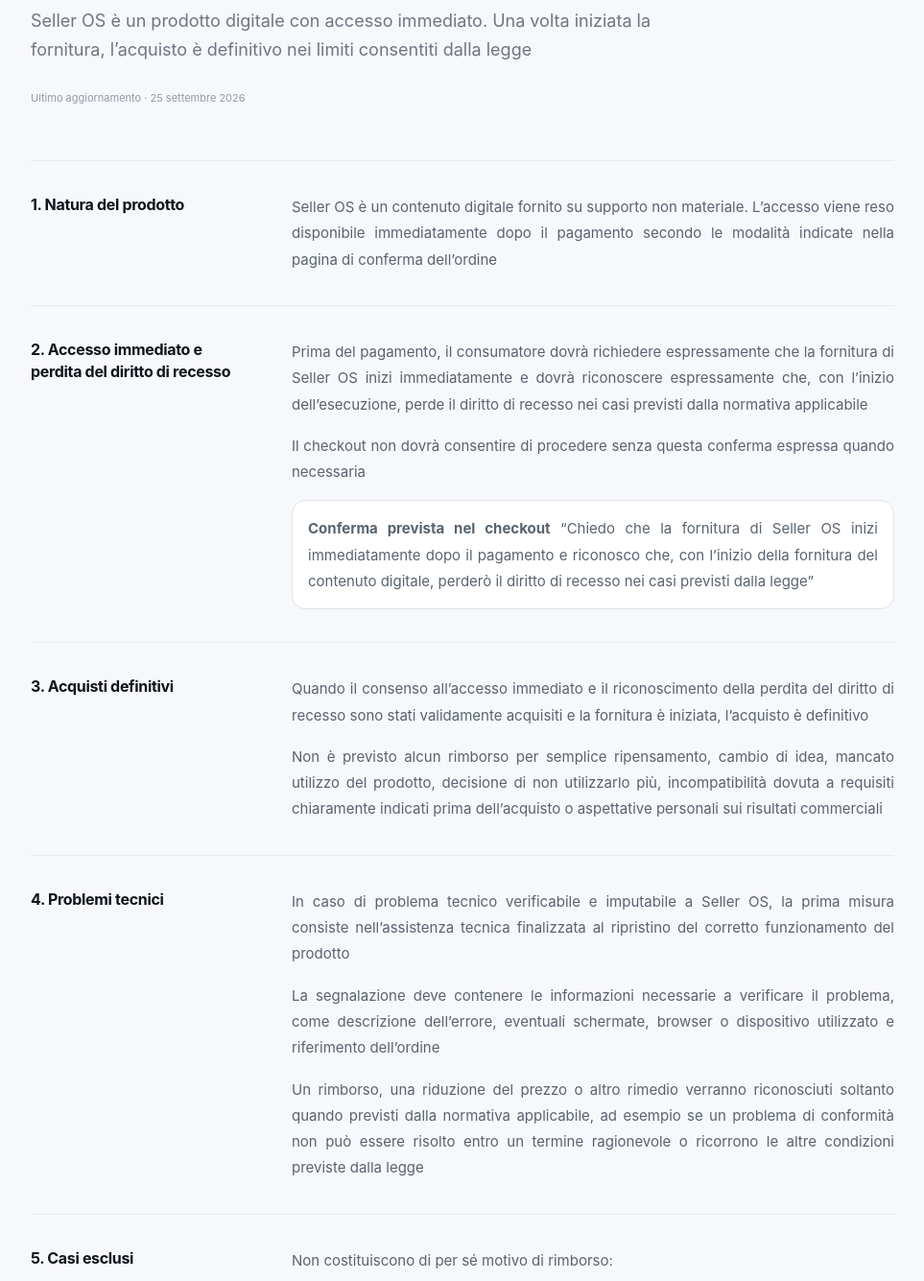
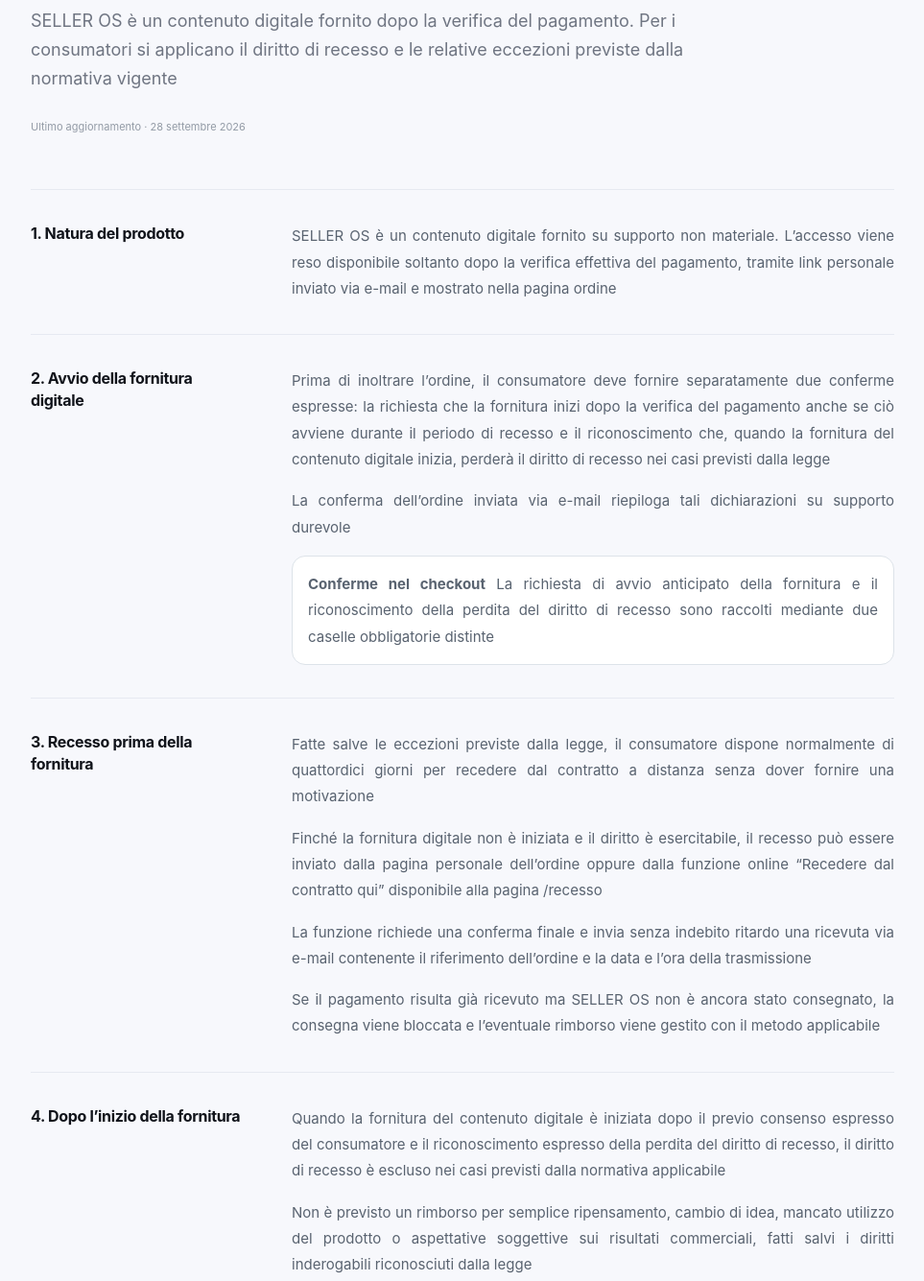
Before and after one commit to maffeuomosky-rgb/seller-os-site, a website: page rimborsi.html in a window 1280 px wide. Shown: the part 280-1615 px from the top of the page at 96% size, without its empty margins (158-1121 px from the left). Drawn offline with Linux system fonts and the light colour scheme.

Commit message:
legal: align refund policy with B2C withdrawal workflow

```diff
--- a/rimborsi.html
+++ b/rimborsi.html
@@ -6,7 +6,7 @@
 <meta name="theme-color" content="#F7F8FC">
 <meta name="robots" content="index,follow">
 <title>Politica rimborsi — Seller OS</title>
-<meta name="description" content="Seller OS è un prodotto digitale con accesso immediato. Una volta iniziata la fornitura, l’acquisto è definitivo nei limiti consentiti dalla legge">
+<meta name="description" content="Politica di recesso e rimborsi per SELLER OS 1.1, contenuto digitale fornito dopo la verifica del pagamento">
 <style>
 :root{
   --bg:#F7F8FC;--surface:#fff;--text:#10131A;--muted:#6F7582;
@@ -55,34 +55,44 @@
 <main>
 <div class="kicker">SELLER OS</div>
 <h1>Politica rimborsi</h1>
-<p class="lead">Seller OS è un prodotto digitale con accesso immediato. Una volta iniziata la fornitura, l’acquisto è definitivo nei limiti consentiti dalla legge</p>
-<div class="meta">Ultimo aggiornamento · 25 settembre 2026</div>
+<p class="lead">SELLER OS è un contenuto digitale fornito dopo la verifica del pagamento. Per i consumatori si applicano il diritto di recesso e le relative eccezioni previste dalla normativa vigente</p>
+<div class="meta">Ultimo aggiornamento · 28 settembre 2026</div>
 <div class="legal-content"><section class="legal-section">
           <h2>1. Natura del prodotto</h2>
           <div class="legal-copy">
-            <p>Seller OS è un contenuto digitale fornito su supporto non materiale. L’accesso viene reso disponibile immediatamente dopo il pagamento secondo le modalità indicate nella pagina di conferma dell’ordine</p>
+            <p>SELLER OS è un contenuto digitale fornito su supporto non materiale. L’accesso viene reso disponibile soltanto dopo la verifica effettiva del pagamento, tramite link personale inviato via e-mail e mostrato nella pagina ordine</p>
           </div>
         </section>
 
         <section class="legal-section">
-          <h2>2. Accesso immediato e perdita del diritto di recesso</h2>
+          <h2>2. Avvio della fornitura digitale</h2>
           <div class="legal-copy">
-            <p>Prima del pagamento, il consumatore dovrà richiedere espressamente che la fornitura di Seller OS inizi immediatamente e dovrà riconoscere espressamente che, con l’inizio dell’esecuzione, perde il diritto di recesso nei casi previsti dalla normativa applicabile</p>
-            <p>Il checkout non dovrà consentire di procedere senza questa conferma espressa quando necessaria</p>
-            <p class="legal-note"><strong>Conferma prevista nel checkout</strong> “Chiedo che la fornitura di Seller OS inizi immediatamente dopo il pagamento e riconosco che, con l’inizio della fornitura del contenuto digitale, perderò il diritto di recesso nei casi previsti dalla legge”</p>
+            <p>Prima di inoltrare l’ordine, il consumatore deve fornire separatamente due conferme espresse: la richiesta che la fornitura inizi dopo la verifica del pagamento anche se ciò avviene durante il periodo di recesso e il riconoscimento che, quando la fornitura del contenuto digitale inizia, perderà il diritto di recesso nei casi previsti dalla legge</p>
+            <p>La conferma dell’ordine inviata via e-mail riepiloga tali dichiarazioni su supporto durevole</p>
+            <p class="legal-note"><strong>Conferme nel checkout</strong> La richiesta di avvio anticipato della fornitura e il riconoscimento della perdita del diritto di recesso sono raccolti mediante due caselle obbligatorie distinte</p>
           </div>
         </section>
 
         <section class="legal-section">
-          <h2>3. Acquisti definitivi</h2>
+          <h2>3. Recesso prima della fornitura</h2>
           <div class="legal-copy">
-            <p>Quando il consenso all’accesso immediato e il riconoscimento della perdita del diritto di recesso sono stati validamente acquisiti e la fornitura è iniziata, l’acquisto è definitivo</p>
-            <p>Non è previsto alcun rimborso per semplice ripensamento, cambio di idea, mancato utilizzo del prodotto, decisione di non utilizzarlo più, incompatibilità dovuta a requisiti chiaramente indicati prima dell’acquisto o aspettative personali sui risultati commerciali</p>
+            <p>Fatte salve le eccezioni previste dalla legge, il consumatore dispone normalmente di quattordici giorni per recedere dal contratto a distanza senza dover fornire una motivazione</p>
+            <p>Finché la fornitura digitale non è iniziata e il diritto è esercitabile, il recesso può essere inviato dalla pagina personale dell’ordine oppure dalla funzione online “Recedere dal contratto qui” disponibile alla pagina /recesso</p>
+            <p>La funzione richiede una conferma finale e invia senza indebito ritardo una ricevuta via e-mail contenente il riferimento dell’ordine e la data e l’ora della trasmissione</p>
+            <p>Se il pagamento risulta già ricevuto ma SELLER OS non è ancora stato consegnato, la consegna viene bloccata e l’eventuale rimborso viene gestito con il metodo applicabile</p>
           </div>
         </section>
 
         <section class="legal-section">
-          <h2>4. Problemi tecnici</h2>
+          <h2>4. Dopo l’inizio della fornitura</h2>
+          <div class="legal-copy">
+            <p>Quando la fornitura del contenuto digitale è iniziata dopo il previo consenso espresso del consumatore e il riconoscimento espresso della perdita del diritto di recesso, il diritto di recesso è escluso nei casi previsti dalla normativa applicabile</p>
+            <p>Non è previsto un rimborso per semplice ripensamento, cambio di idea, mancato utilizzo del prodotto o aspettative soggettive sui risultati commerciali, fatti salvi i diritti inderogabili riconosciuti dalla legge</p>
+          </div>
+        </section>
+
+        <section class="legal-section">
+          <h2>5. Problemi tecnici</h2>
           <div class="legal-copy">
             <p>In caso di problema tecnico verificabile e imputabile a Seller OS, la prima misura consiste nell’assistenza tecnica finalizzata al ripristino del corretto funzionamento del prodotto</p>
             <p>La segnalazione deve contenere le informazioni necessarie a verificare il problema, come descrizione dell’errore, eventuali schermate, browser o dispositivo utilizzato e riferimento dell’ordine</p>
@@ -91,7 +101,7 @@
         </section>
 
         <section class="legal-section">
-          <h2>5. Casi esclusi</h2>
+          <h2>6. Casi esclusi</h2>
           <div class="legal-copy">
             <p>Non costituiscono di per sé motivo di rimborso:</p>
             <ul>
@@ -105,14 +115,14 @@
         </section>
 
         <section class="legal-section">
-          <h2>6. Diritti inderogabili</h2>
+          <h2>7. Diritti inderogabili</h2>
           <div class="legal-copy">
             <p>Nessuna disposizione di questa politica esclude o limita i diritti inderogabili riconosciuti al consumatore dalla normativa applicabile in materia di contenuti e servizi digitali</p>
           </div>
         </section>
 
         <section class="legal-section">
-          <h2>7. Come richiedere assistenza</h2>
+          <h2>8. Come richiedere assistenza</h2>
           <div class="legal-copy">
             <p>Le richieste relative a problemi tecnici o ai rimedi previsti dalla legge devono essere inviate a seller.os001@gmail.com</p>
           </div>
```
